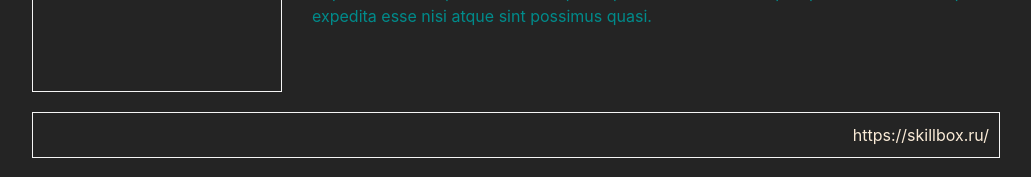
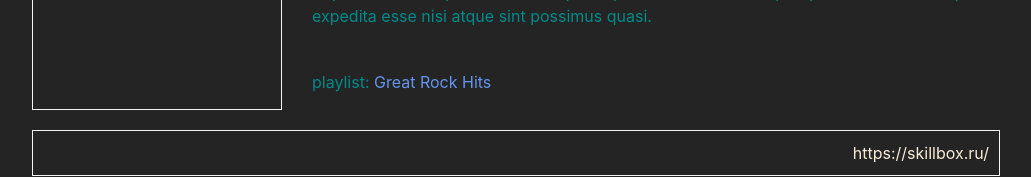
Before and after one commit to nukleaz/routing-practice, a React (Vite) app: page /users/0 in a window 1280 px wide. Shown: the part 626-803 px from the top of the page, without its empty margins (124-1155 px from the left). Built offline with nearby package versions, Linux system fonts and the light colour scheme.

Commit message:
added a playlist name in UserPage

```diff
--- a/src/App.tsx
+++ b/src/App.tsx
@@ -26,7 +26,6 @@ export function App() {
 							path='/playlists/:playlistId'
 							element={<PlaylistInfoPage />}
 						/>
-						{/* <Route /> */}
 					</Routes>
 				</main>
 			</div>
--- a/src/pages/PlayListsPage/PlayListsPage.tsx
+++ b/src/pages/PlayListsPage/PlayListsPage.tsx
@@ -2,7 +2,7 @@ import { Link } from 'react-router-dom';
 import { PLAYLISTS } from '../../data';
 import './PlayListsPage.css';
 
-export function PlayListsPage() {
+export const PlayListsPage = () => {
 	return (
 		<div className='PlayListsPage'>
 			<h2>PlayListsPage</h2>
@@ -18,4 +18,4 @@ export function PlayListsPage() {
 			</ul>
 		</div>
 	);
-}
+};
--- a/src/pages/PlaylistInfoPage/PlaylistInfoPage.tsx
+++ b/src/pages/PlaylistInfoPage/PlaylistInfoPage.tsx
@@ -18,8 +18,8 @@ export function PlaylistInfoPage() {
 						<p>Название: {playlist.name}</p>
 					</div>
 					<ul className='songs-list'>
-						{playlist.songs.map(song => (
-							<li className='song' key={song}>
+						{playlist.songs.map((song, index) => (
+							<li className='song' key={index}>
 								{song}
 							</li>
 						))}
--- a/src/pages/UserInfoPage/UserInfoPage.tsx
+++ b/src/pages/UserInfoPage/UserInfoPage.tsx
@@ -1,17 +1,17 @@
-import { useParams } from "react-router-dom";
-import { USERS } from "../../data";
-import "./UserInfoPage.css";
+import { Link, useParams } from 'react-router-dom';
+import { USERS } from '../../data';
+import './UserInfoPage.css';
 
-export function UserInfoPage() {
+export const UserInfoPage = () => {
 	const { userId } = useParams();
 	const user = USERS[Number(userId)];
 
 	if (!user) {
 		return (
-			<div className="userInfoPage">
+			<div className='userInfoPage'>
 				<h2>UserInfoPage</h2>
 
-				<div className="users">
+				<div className='users'>
 					<p>пользователя таким userId нет</p>
 				</div>
 			</div>
@@ -19,16 +19,24 @@ export function UserInfoPage() {
 	}
 
 	return (
-		<div className="userInfoPage">
+		<div className='userInfoPage'>
 			<h2>UserInfoPage</h2>
 
-			<div className="users">
+			<div className='users'>
 				<p>{user.jobTitle}</p>
 				<p>{user.email}</p>
-				<img src={user.avatar} alt="" width={200} height={200} />
+				<img src={user.avatar} alt='' width={200} height={200} />
 				<p>{user.fullName}</p>
 				<p>{user.bio}</p>
+				{user.playlist && (
+					<p>
+						playlist:{' '}
+						<Link to={`/playlists/${user.playlist.id}`}>
+							{user.playlist.name}
+						</Link>
+					</p>
+				)}
 			</div>
 		</div>
 	);
-}
+};
--- a/src/pages/UsersPage/UsersPage.tsx
+++ b/src/pages/UsersPage/UsersPage.tsx
@@ -3,7 +3,7 @@ import { Link, useSearchParams } from 'react-router-dom';
 import { USERS } from '../../data';
 import './UsersPage.css';
 
-export function UsersPage() {
+export const UsersPage = () => {
 	const [searchParam, setSearchParam] = useSearchParams();
 
 	const handleSearchName = (event: ChangeEvent<HTMLInputElement>): void => {
@@ -35,4 +35,4 @@ export function UsersPage() {
 			</div>
 		</div>
 	);
-}
+};
```
Also changed, not shown: src/pages/MainPage/MainPage.tsx (+4 -4 lines).
